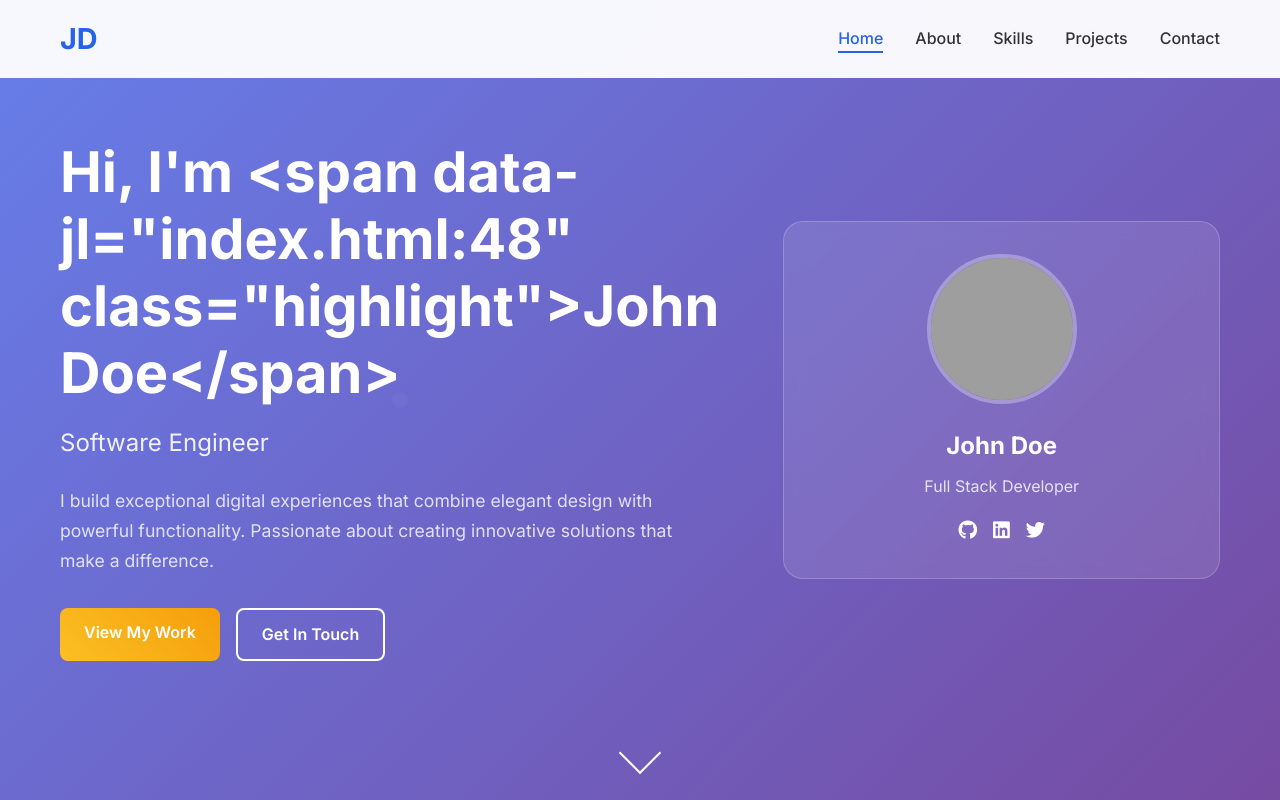
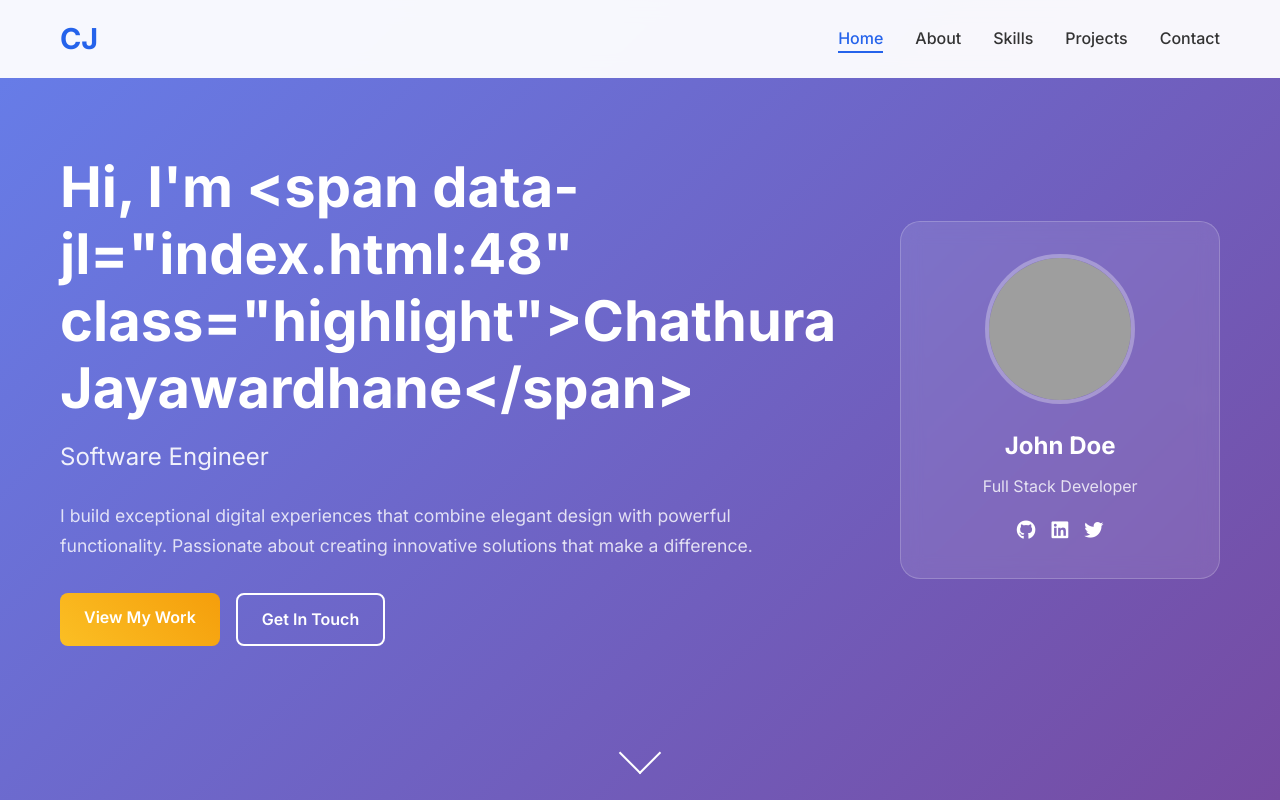
Before and after one commit to Damithjayawardhane/Portfolio, a plain HTML site: page index.html in a window 1280 px wide. Shown: the top 800 px of the page. Drawn offline with Linux system fonts and the light colour scheme; grey boxes are pictures that could not be loaded.

Commit message:
Change name

```diff
--- a/index.html
+++ b/index.html
@@ -13,7 +13,7 @@
     <nav class="navbar">
         <div class="nav-container">
             <div class="nav-logo">
-                <a href="#home">JD</a>
+                <a href="#home">CJ</a>
             </div>
             <ul class="nav-menu">
                 <li class="nav-item">
@@ -45,7 +45,7 @@
         <div class="hero-container">
             <div class="hero-content">
                 <h1 class="hero-title">
-                    Hi, I'm <span class="highlight">John Doe</span>
+                    Hi, I'm <span class="highlight">Chathura Jayawardhane</span>
                 </h1>
                 <h2 class="hero-subtitle">Software Engineer</h2>
                 <p class="hero-description">
```
